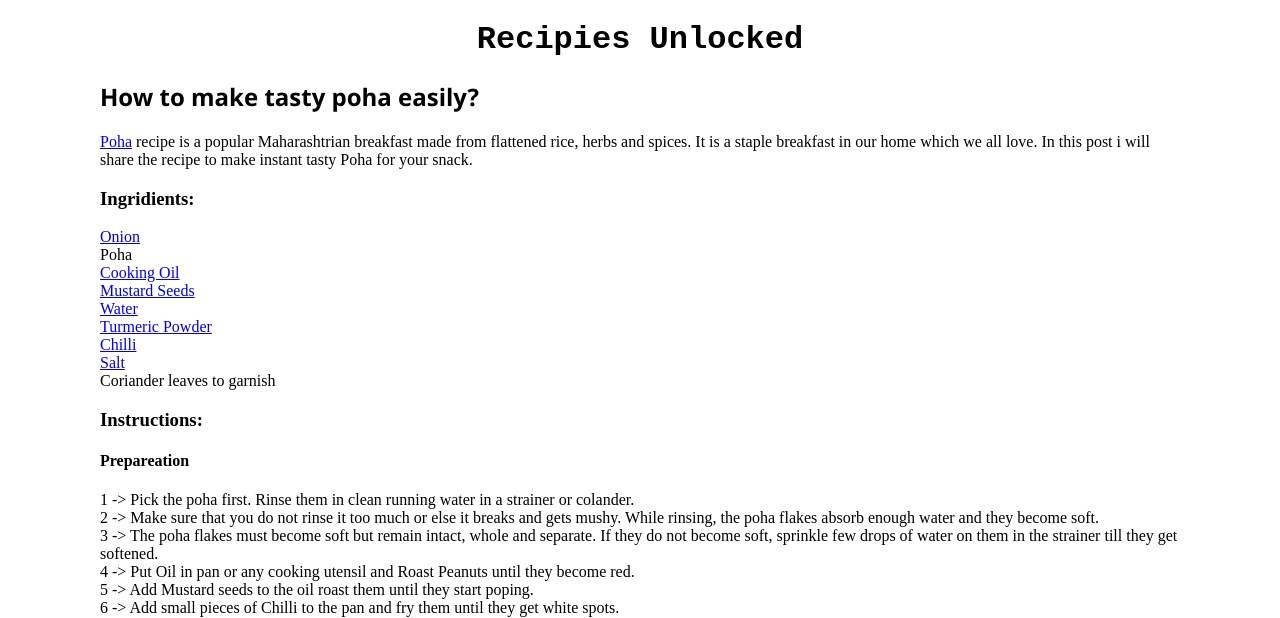
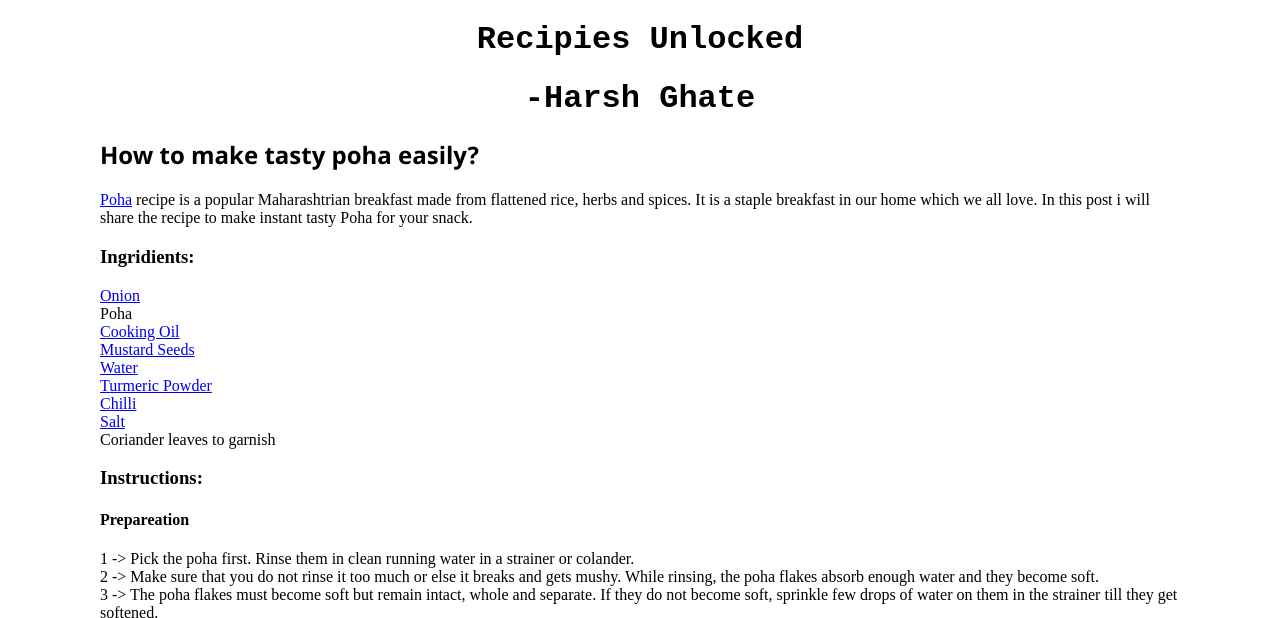
Before and after one commit to harshghate/recipiesunlockedtrail, a plain HTML site: page index.html in a window 1280 px wide. Shown: the top 618 px of the page. Drawn offline with Linux system fonts and the light colour scheme.

Commit message:
Update index.html

```diff
--- a/index.html
+++ b/index.html
@@ -2,6 +2,7 @@
 <html>
     <head><title>Recipies Unlocked</title></head>
     <h1 align = "center" style="font-family: 'Courier New'">Recipies Unlocked</h1>
+    <h1 align = "center" style="font-family: 'Courier New'">-Harsh Ghate</h1>
     <body leftmargin="100">
         <h2 style="font-family: 'Segoe UI'">How to make tasty poha easily?</h2>
         <p> <a href="https://en.wikipedia.org/wiki/Pohay"target = "_blank">Poha</a>  recipe is a popular Maharashtrian breakfast made from flattened rice, herbs and spices. It is a staple breakfast in our home which we all love. In this post i will share the recipe to make instant tasty Poha for your snack.</p>
```
